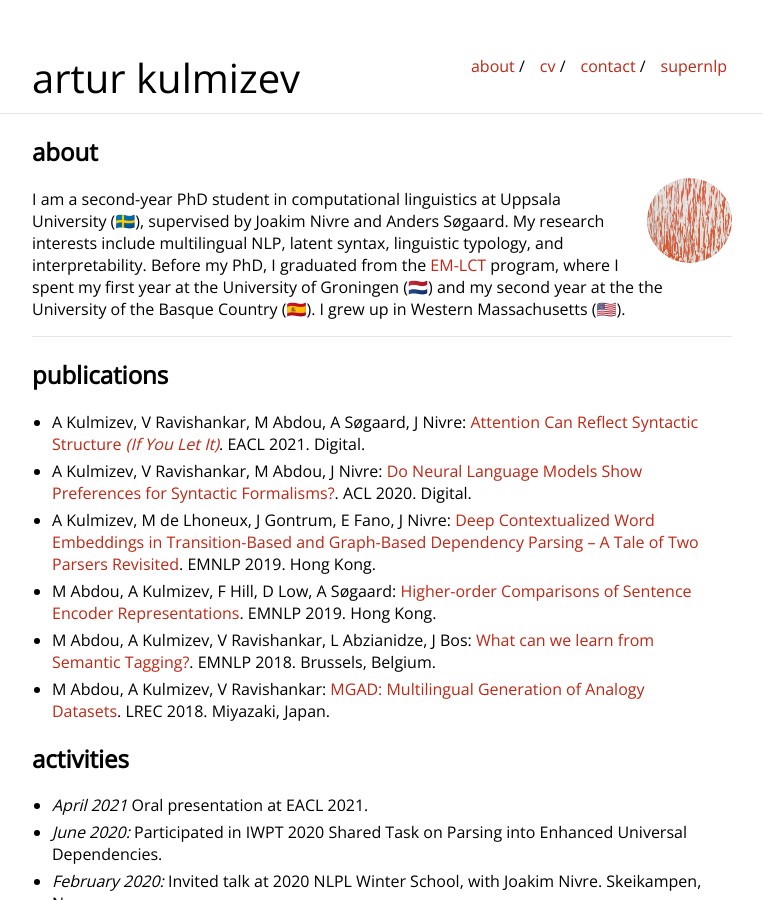
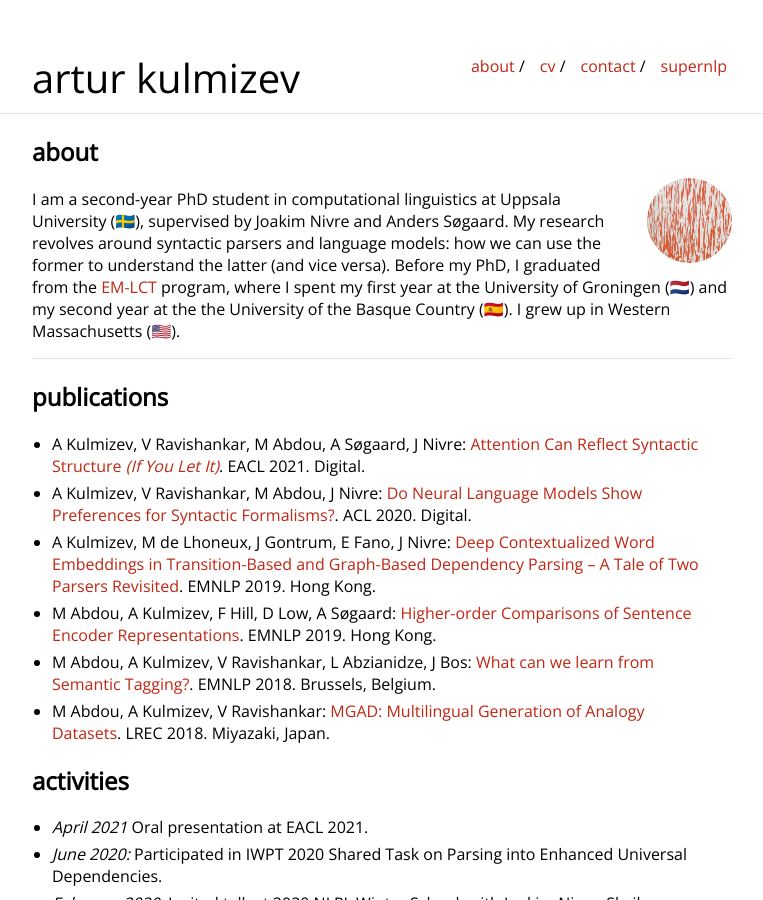
Before and after one commit to rutrastone/rutrastone.github.io, a Jekyll site: the page built from index.md, in a window 1280 px wide and 900 px high. Shown: the whole window, without its empty margins (258-1021 px from the left). Built offline with Jekyll 4.4.1, drawn with Linux system fonts in a browser that asks for light colours; our own code applies the rules of GitHub Pages for plain Markdown files.

Commit message:
changed awful bio

```diff
--- a/index.md
+++ b/index.md
@@ -6,7 +6,7 @@ layout: default
 
 <img class="profile-picture" src="eastside_red.jpg">
 
-I am a second-year PhD student in computational linguistics at Uppsala University (🇸🇪), supervised by Joakim Nivre and Anders Søgaard. My research interests include multilingual NLP, latent syntax, linguistic typology, and interpretability. Before my PhD, I graduated from the [EM-LCT](https://lct-master.org/) program, where I spent my first year at the University of Groningen (🇳🇱) and my second year at the the University of the Basque Country (🇪🇸). I grew up in Western Massachusetts (🇺🇸).
+I am a second-year PhD student in computational linguistics at Uppsala University (🇸🇪), supervised by Joakim Nivre and Anders Søgaard. My research revolves around syntactic parsers and language models: how we can use the former to understand the latter (and vice versa). Before my PhD, I graduated from the [EM-LCT](https://lct-master.org/) program, where I spent my first year at the University of Groningen (🇳🇱) and my second year at the the University of the Basque Country (🇪🇸). I grew up in Western Massachusetts (🇺🇸).
 
 <!-- Hello! I am a computational linguist from Western Massachusetts, USA. I'm currently a first-year PhD student at Uppsala University (🇸🇪), where I focus on multilingual morphosyntatic parsing under the supervision of Joakim Nivre. Before starting my PhD, I graduated from the [EM-LCT](https://lct-master.org/) program, where I spent my first year at the University of Groningen (🇳🇱) and my second year at the the University of the Basque Country (🇪🇸). I wrote my Master's thesis about the utility of multilingual word embeddings in transfer learning, supervised by Eneko Agirre and Gertjan van Noord. -->
 
```
